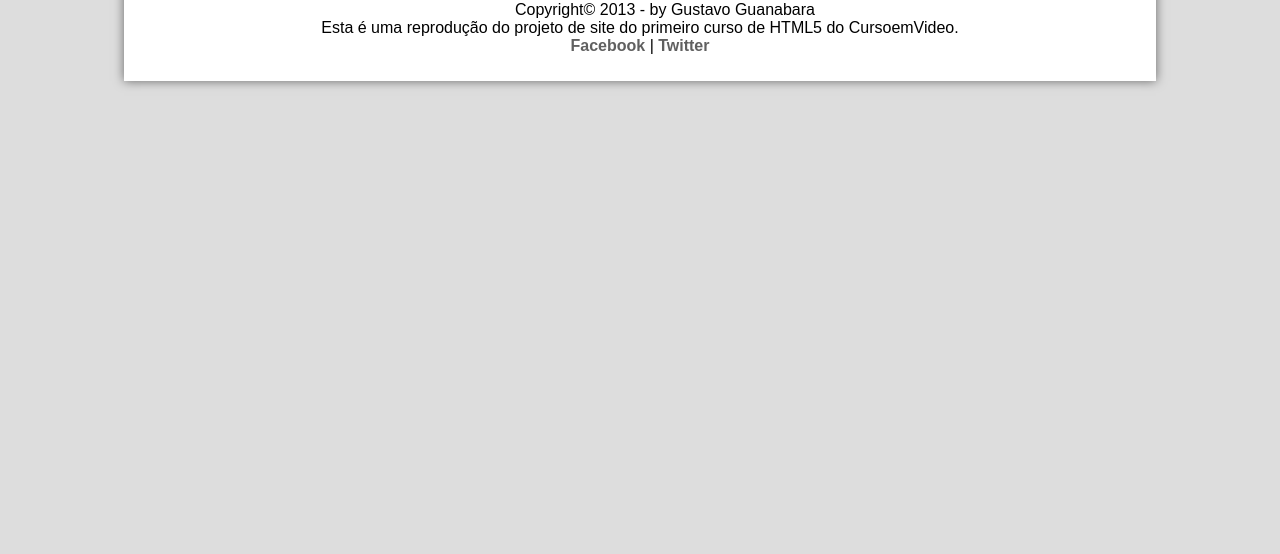
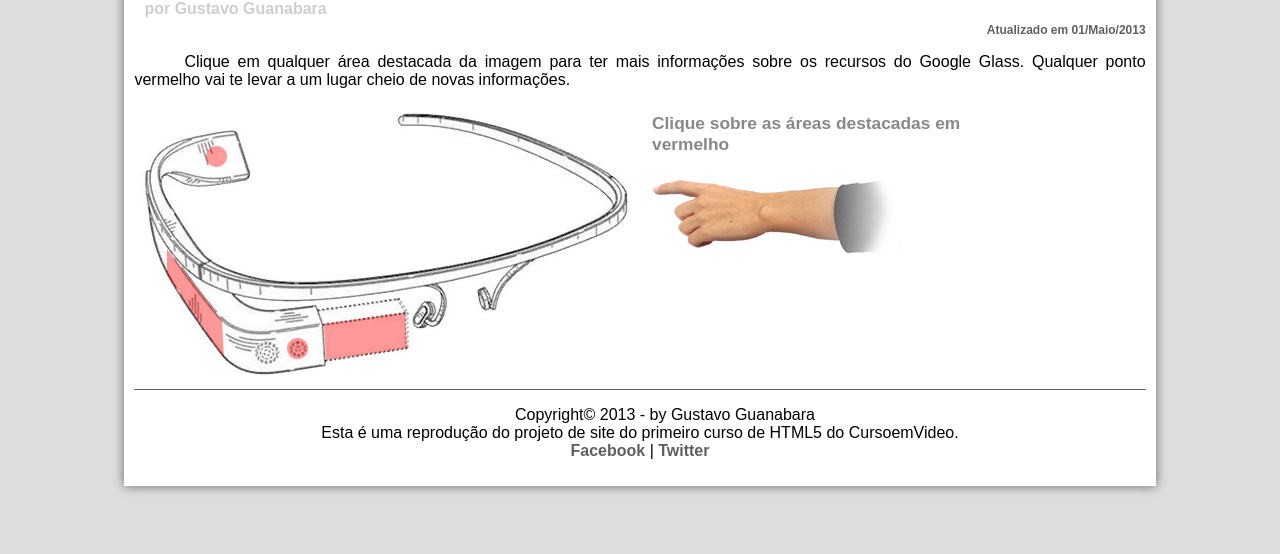
Before and after one commit to KaioGCaldas/projeto-glass, a plain HTML site: page specs.html in a window 1280 px wide. Shown: the part 246-800 px from the top of the page. Drawn offline with Linux system fonts and the light colour scheme.

Commit message:
Construção da página de Especificações

```diff
--- /dev/null
+++ b/css/specs.css
@@ -0,0 +1,17 @@
+@charset "UTF-8";
+
+#conteudo {
+    width: 1000px;
+    margin: auto;
+}
+
+#framespec {
+    width: 400px;
+    height: 280px;
+    border: none;
+    overflow: hidden;
+}
+
+#framespec::-webkit-scrollbar {
+    display: none;
+}
--- a/css/style.css
+++ b/css/style.css
@@ -156,7 +156,7 @@ a:hover {
     opacity: 1;
 }
 
-section {
+#corpo {
     display: block;
     width: 53%;
     float: left;
--- a/google-glass.html
+++ b/google-glass.html
@@ -10,6 +10,7 @@
             body {
                 font-family: Arial, sans-serif;
                 font-size: 10pt;
+                overflow: hidden;
             }
 
             p {
--- a/specs.html
+++ b/specs.html
@@ -6,6 +6,7 @@
         <meta http-equiv="X-UA-Compatible" content="IE=edge">
         <meta name="viewport" content="width=device-width, initial-scale=1.0">
         <link rel="stylesheet" href="css/style.css">
+        <link rel="stylesheet" href="css/specs.css">
         <title>Especificações</title>
     </head>
     <body>
@@ -29,14 +30,23 @@
                 </nav>
             </header>
 
-            Glass > Especificações
-            Raio-X no Google Glass
-            por Gustavo Guanabara
-            Atualizado em 01/Maio/2013
+            <section id="corpo-full">
+                <article id="noticia-principal">
+                    <header id="cabecalho-artigo">
+                        <h3>Glass > Especificações</h3>
+                        <h1>Raio-X no Google Glass</h1>
+                        <h2>por Gustavo Guanabara</h2>
+                        <h3 class="direita">Atualizado em 01/Maio/2013</h3>
+                    </header>
 
-            Clique em qualquer área destacada da imagem para ter mais informações sobre os recursos do Google Glass. Qualquer ponto vermelho vai te levar a um lugar cheio de novas informações.
+                    <p>Clique em qualquer área destacada da imagem para ter mais informações sobre os recursos do Google Glass. Qualquer ponto vermelho vai te levar a um lugar cheio de novas informações.</p>
 
-            [AQUI ENTRA UMA IMAGEM]
+                    <section id="conteudo">
+                        <img src="imgs/glass-esquema-marcado.jpg">
+                        <iframe src="google-glass.html" name="janela" id="framespec"></iframe>
+                    </section>
+                </article>
+            </section>
 
             <footer>
                 <p>Copyright&copy; 2013 - by Gustavo Guanabara<br />
```
Also changed, not shown: index.html (+1 -1 lines).
